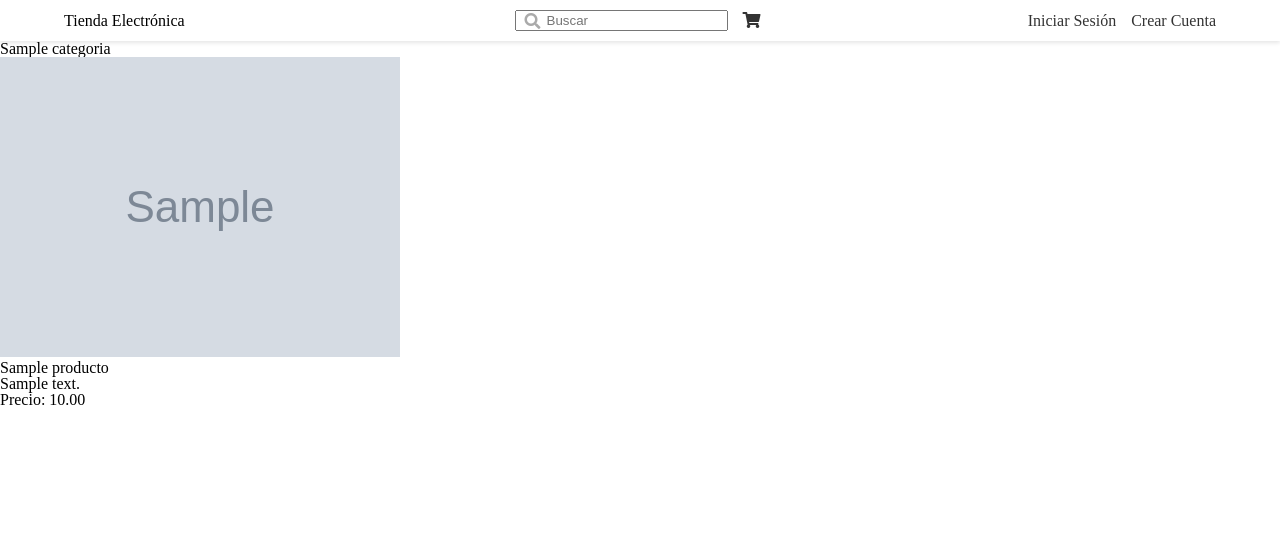
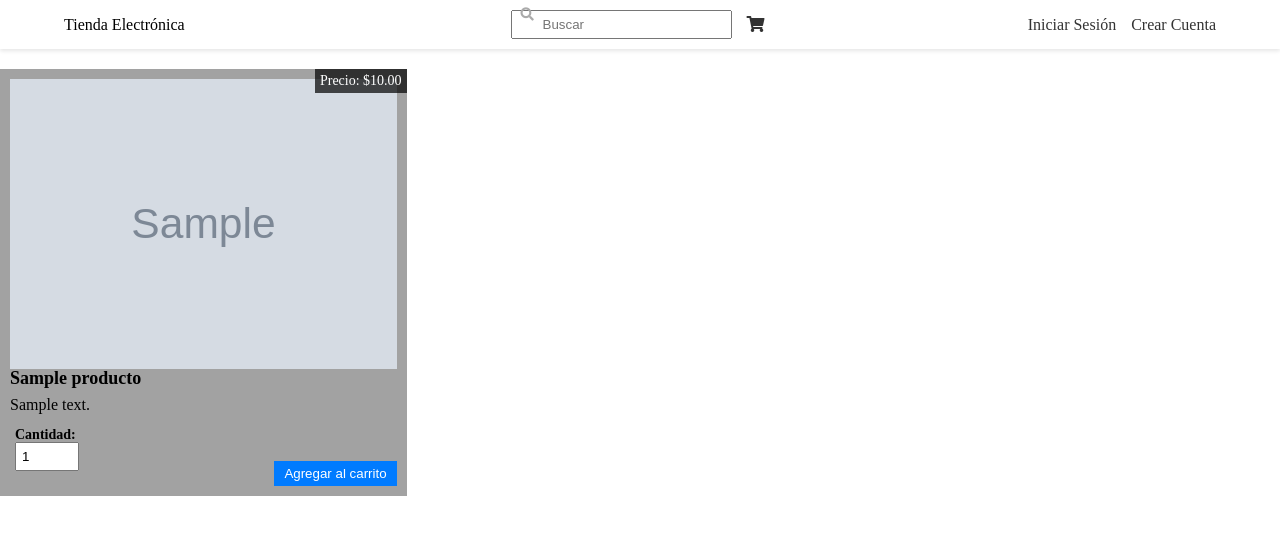
Before and after one commit to Itsmynool/django_tienda_electronica, a Django app: page / in a window 1280 px wide. Shown: the top 535 px of the page. Run offline with Django 4.2, Linux system fonts and the light colour scheme; tables that the repository leaves empty hold one stand-in row (values such as "Sample post"); grey boxes marked "Sample" are stand-in pictures.

Commit message:
cambios producto y buscador

```diff
--- a/tienda_electronica/app_tienda_electronica/views.py
+++ b/tienda_electronica/app_tienda_electronica/views.py
@@ -2,13 +2,24 @@ from django.shortcuts import render, redirect
 from .forms import ClienteSignUpForm, CustomAuthenticationForm  # Asegúrate de que solo estas clases estén importadas
 from django.contrib.auth.hashers import make_password
 from django.contrib.auth import authenticate, login as auth_login
-from .models import Categoria, Producto
+from .models import Producto
 
-# Create your views here.
+
+from django.db.models import Q
+
 def home(request):
-    categorias = Categoria.objects.all()
-    productos = Producto.objects.all()
-    return render(request, 'home.html', {'categorias': categorias, 'productos': productos})
+    productos = Producto.objects.all()  # Obtener todos los productos
+    termino_busqueda = request.GET.get('q')
+
+    if termino_busqueda:
+        # Filtrar productos por nombre o descripción que contengan el término de búsqueda
+        productos = Producto.objects.filter(Q(nombre__icontains=termino_busqueda))
+    else:
+        # Si no se realiza una búsqueda, mostrar todos los productos
+        productos = Producto.objects.all()
+
+    return render(request, 'home.html', {'productos': productos, 'termino_busqueda': termino_busqueda})
+
 
 def register(request):
     if request.method == 'POST':
--- a/tienda_electronica/static/css/style_home.css
+++ b/tienda_electronica/static/css/style_home.css
@@ -127,3 +127,103 @@ header {
 .list-group-item-text {
     margin: 0 0 11px;
 }
+
+.productos-container {
+    display: flex;
+    flex-wrap: wrap;
+    margin-top: 20px;
+}
+
+.producto {
+    position: relative;
+    width: calc(33.33% - 20px); /* Un tercio del ancho con un pequeño espacio entre ellos */
+    margin-right: 20px;
+    margin-bottom: 20px;
+    box-sizing: border-box;
+    text-align: center;
+    background-color: #A2A2A2; /* Color de fondo para el contenedor */
+    padding: 10px; /* Espaciado interno para el contenido del producto */
+    display: flex; /* Add this line to make it a flex container */
+    flex-direction: column; /* Stack child elements vertically */
+    justify-content: space-between; /* Distribute space evenly between child elements */
+    align-items: flex-start;
+}
+
+
+.producto img {
+    max-width: 100%; /* Las imágenes tendrán un ancho máximo del contenedor */
+    height: auto; /* La altura se ajustará automáticamente para mantener la proporción */
+}
+
+.producto label {
+    display: block;
+    margin-top: 10px;
+    font-weight: bold;
+}
+
+.producto input[type="number"] {
+    width: 50px;
+    padding: 5px;
+    align-self: flex-start; /* Align the quantity input to the left within the flex container */
+    margin-bottom: 10px;
+}
+
+.titulo_producto { /* Style the title container */
+    font-size: 18px; /* Set the desired font size */
+    font-weight: bold; /* Make the text bold */
+    margin-bottom: 10px; /* Add some space below the title */
+}
+
+.precio_producto {
+    font-size: 14px;
+    position: absolute; /* Position the price absolutely */
+    top: 0; /* Place it at the top of the product container */
+    right: 0; /* Place it at the right of the product container */
+    background-color: rgba(0, 0, 0, 0.7); /* Add background color to make it stand out */
+    color: #fff; /* Text color */
+    padding: 5px; /* Add padding for better visibility */
+}
+.producto .agregar-carrito {
+    position: absolute; /* Add this line to position the button absolutely */
+    bottom: 10px; /* Adjust this value to control the distance from the bottom */
+    right: 10px;
+    background-color: #007bff;
+    color: #fff;
+    border: none;
+    padding: 5px 10px;
+    margin-top: 10px;
+    cursor: pointer;
+}
+
+.cantidad_producto {
+    left: 10px;
+    color: #000000;
+    padding: 5px 5px;
+    font-size: 14px;
+    margin-top: 10px;
+    display: flex; /* Use flexbox to align label and input vertically */
+    flex-direction: column; /* Alinear elementos en columna */
+    align-items: flex-start; /* Vertically center label and input */
+}
+
+.cantidad_producto label {
+    margin: 0;
+    font-weight: bold;
+    margin-right: 10px; /* Add spacing between label and input */
+}
+
+.producto .agregar-carrito:hover {
+    background-color: #0056b3;
+}
+
+@media (max-width: 768px) {
+    .producto {
+        max-width: calc(50% - 20px); /* Dos productos por fila en pantallas más pequeñas */
+    }
+}
+
+@media (max-width: 480px) {
+    .producto {
+        max-width: 100%; /* Un producto por fila en pantallas muy pequeñas */
+    }
+}
--- a/tienda_electronica/templates/home.html
+++ b/tienda_electronica/templates/home.html
@@ -17,8 +17,10 @@
             </div>
             <div class="all-header">
                 <div class="search-box">
-                    <input type="text" placeholder="Buscar" class="search-input">
-                    <i class="fas fa-search search-icon"></i>
+                    <form method="get" action="{% url 'home' %}">
+                        <input type="text" name="q" placeholder="Buscar" class="search-input">
+                        <button type="submit"><i class="fas fa-search search-icon"></i></button>
+                    </form>
                 </div>
                 <a href="#"><i class="fas fa-shopping-cart"></i></a>
             </div>
@@ -30,23 +32,28 @@
     </header>
     <body>
         <section>
-            <div class="categorias-container">
-                {% for categoria in categorias %}
-                    <div class="categoria">
-                        <h3>{{ categoria.nombre }}</h3>
-                    </div>
-                {% endfor %}
-            </div>
-        </section>
-        <section>
             <div class="productos-container">
                 {% for producto in productos %}
                     <div class="producto">
                         {% if producto.stock != 0 %}
                             <img src="{{ producto.imagen.url }}" alt="{{ producto.nombre }}">
-                            <h3>{{ producto.nombre }}</h3>
-                            <p>{{ producto.descripcion }}</p>
-                            <p>Precio: {{ producto.precio }}</p>
+                            <div class="titulo_producto">
+                                <h3>{{ producto.nombre }}</h3>
+                            </div>
+                            <div class="descripcion_producto">
+                                <p>{{ producto.descripcion }}</p>
+                            </div>
+                            <div class="precio_producto">
+                                <p>Precio: ${{ producto.precio|floatformat:"2" }}</p>
+                            </div>
+                            <div class="contenido-inferior">
+                                <div class="cantidad_producto">
+                                    <label for="cantidad{{ producto.id }}">Cantidad:</label>
+                                    <input type="number" id="cantidad{{ producto.id }}" name="cantidad" value="1" min="1">
+                                </div>
+                                <button class="agregar-carrito" data-producto="{{ producto.id }}">Agregar al carrito</button>
+
+                            </div>
                         {% endif %}
                     </div>
                 {% empty %}
```
Also changed, not shown: tienda_electronica/media/imagenes_productos/iphone-13_HFekdyv.jpg (added).
